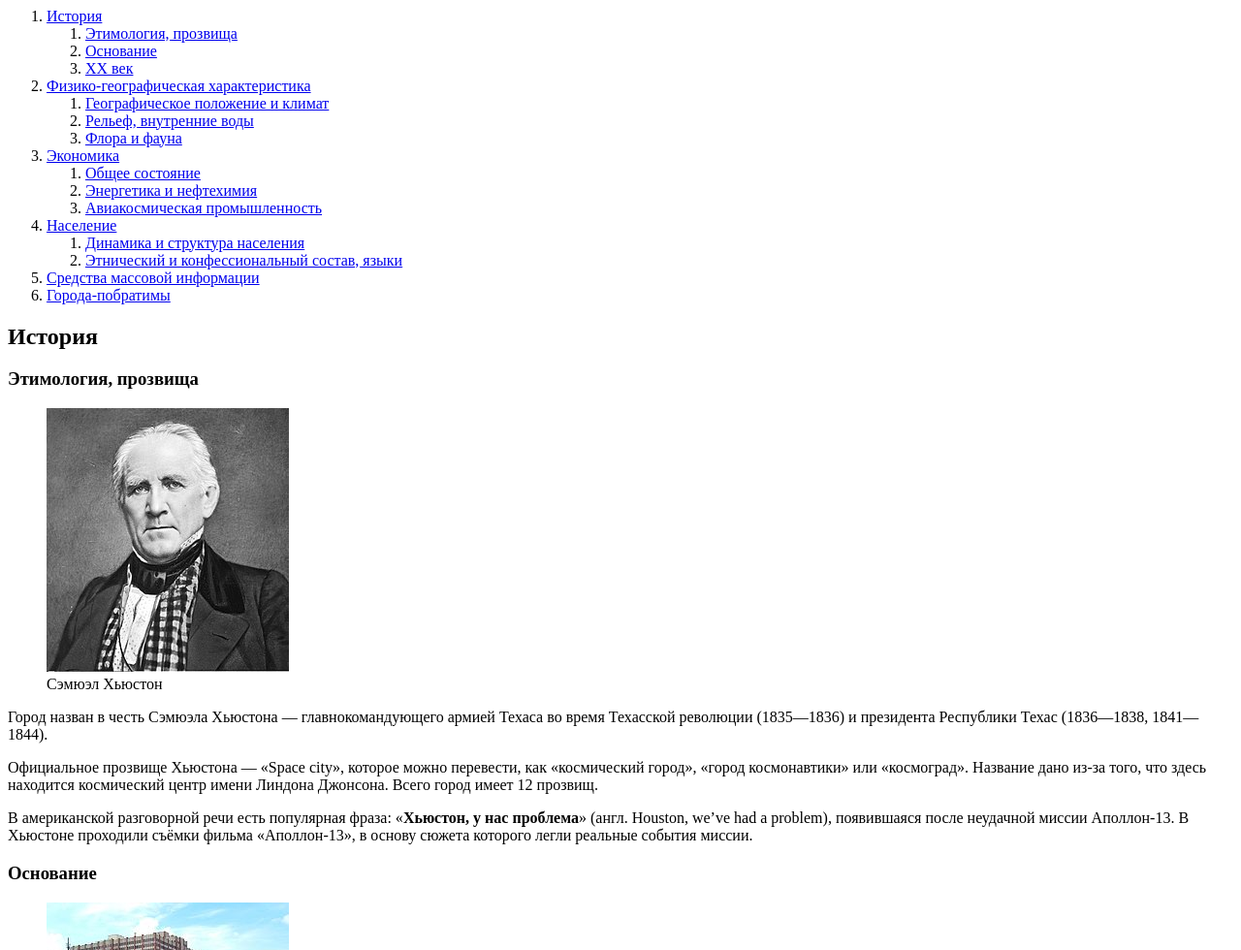
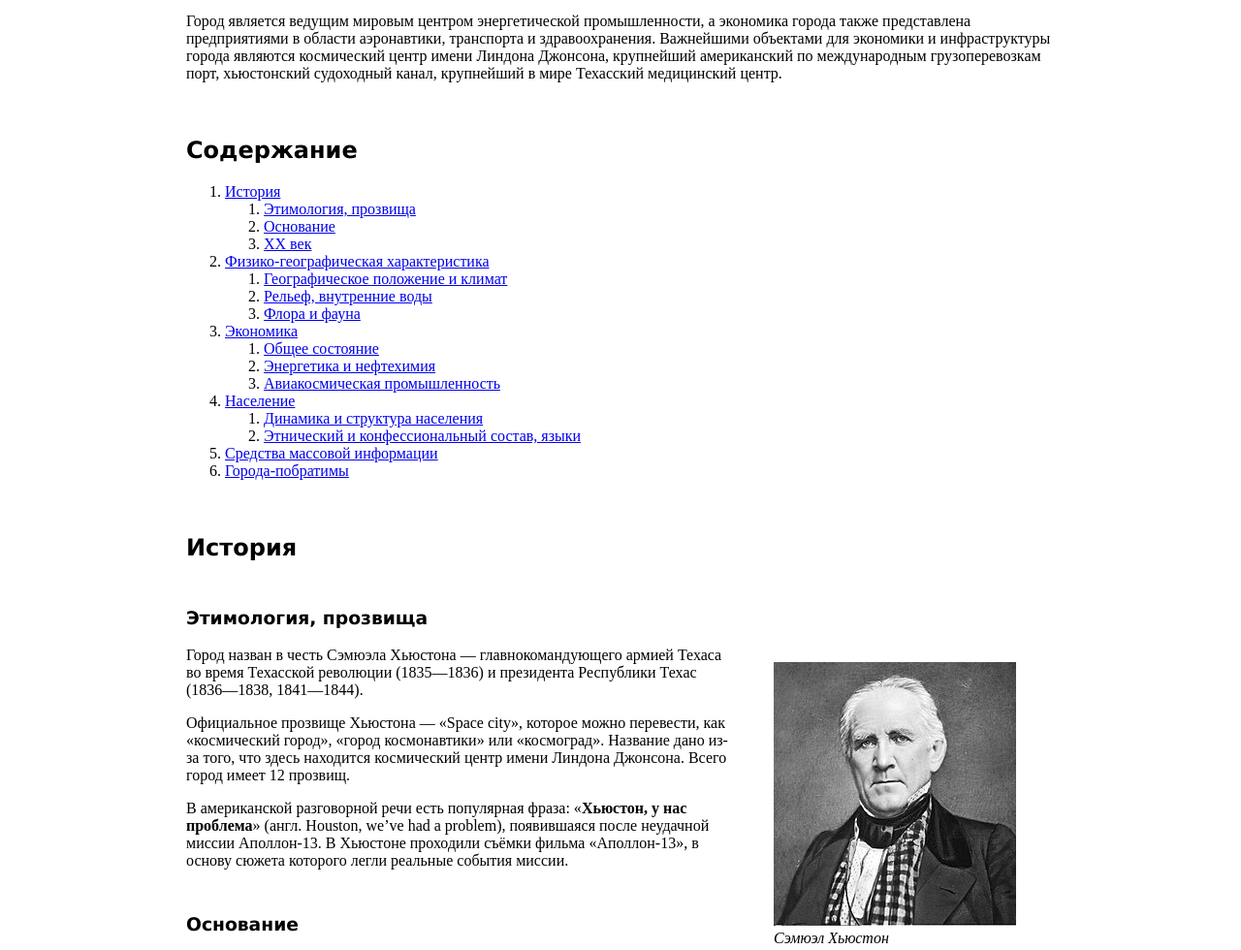
Before and after one commit to Gorbunova89/Houston-pdf-maket, a plain HTML site: page index.html in a window 1280 px wide. Shown: the part 320-1300 px from the top of the page at 97% size. Drawn offline with Linux system fonts and the light colour scheme.

Commit message:
Добавила стили css

```diff
--- a/index.html
+++ b/index.html
@@ -5,6 +5,7 @@
     <meta charset="UTF-8">
     <meta http-equiv="X-UA-Compatible" content="IE=edge">
     <meta name="viewport" content="width=device-width, initial-scale=1.0">
+    <link rel="stylesheet" href="style.css">
     <title>Hyston</title>
 </head>
 
@@ -32,7 +33,7 @@
             имени Линдона Джонсона, крупнейший американский по международным грузоперевозкам порт,
             хьюстонский судоходный канал, крупнейший в мире Техасский медицинский центр.
         </p>
-    </article>
+
 
     <h2>Содержание</h2>
         <ol>
@@ -67,13 +68,14 @@
 
      <h3 id="anchor2">Этимология, прозвища</h3>
 
+     <div class="section_1">
         <figure>
             <img src="img/Sam_Houston_portrait.jpg" alt="">
-                <figcaption>
+                <figcaption class="">
                     Сэмюэл Хьюстон
                 </figcaption>
         </figure>
-
+    </div>
         <p>Город назван в честь Сэмюэла Хьюстона — главнокомандующего армией Техаса во время Техасской
             революции (1835—1836) и президента Республики Техас (1836—1838, 1841—1844).
         </p>
@@ -514,7 +516,7 @@
 
     <h3 id="anchor14">Динамика и структура населения</h3>
 
-    <table>
+    <table width="70%">
         <caption><b>Перепись населения</b></caption>
 
         <thead>
@@ -692,6 +694,8 @@
         <li>Шэньчжэнь (Китай);</li>
         <li>Басра (Ирак)</li>
     </ul>
+
+</article>
 </body>
 
 </html>
--- a/style.css
+++ b/style.css
@@ -0,0 +1,35 @@
+body {
+    margin: 0;
+    padding: 0;
+}
+
+article {
+    margin: 0 auto;
+    max-width: 70%;
+}
+
+h1, h2, h3, h4, h5, h6 {
+    padding-top: 1.5em;
+    font-family: Verdana, Geneva, Tahoma, sans-serif;
+}
+
+h1 {
+    font-size: 32px;
+}
+
+table, th, td {
+    border: 1px solid black;
+}
+
+figcaption {
+    font-style: italic;
+}
+
+/* .section_1 {
+  float: right;
+  text-align: left;
+} */
+
+figure {
+    float: right;
+}
```
